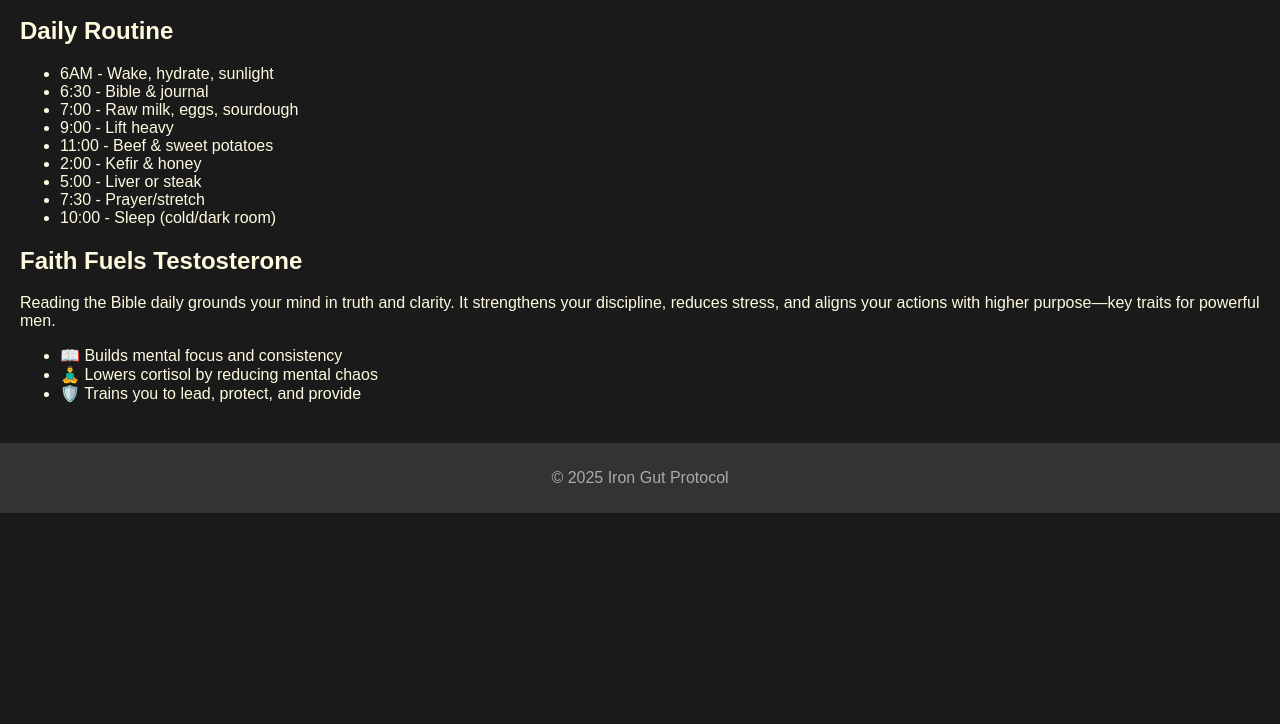
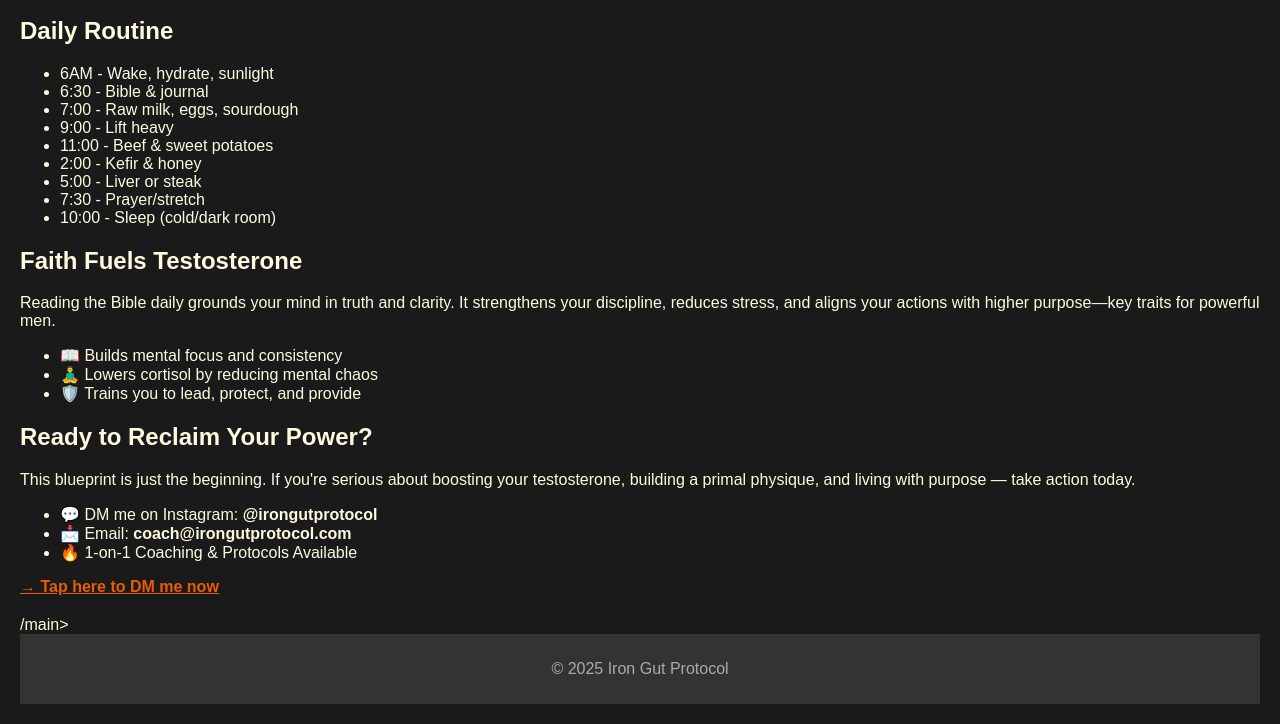
Before and after one commit to irongutprotocol/testosterone-blueprint, a plain HTML site: page index.html in a window 1280 px wide. Shown: the part 547-1271 px from the top of the page. Before the commit the page ends 1060 px from the top, so only its background shows below. Drawn offline with Linux system fonts and the light colour scheme.

Commit message:
Update index.html

```diff
--- a/index.html
+++ b/index.html
@@ -59,7 +59,17 @@
     <li>🛡️ Trains you to lead, protect, and provide</li>
   </ul>
 </section>
-</main>
+<section>
+  <h2>Ready to Reclaim Your Power?</h2>
+  <p>This blueprint is just the beginning. If you're serious about boosting your testosterone, building a primal physique, and living with purpose — take action today.</p>
+  <ul>
+    <li>💬 DM me on Instagram: <strong>@irongutprotocol</strong></li>
+    <li>📩 Email: <strong>coach@irongutprotocol.com</strong></li>
+    <li>🔥 1-on-1 Coaching & Protocols Available</li>
+  </ul>
+  <p><a href="https://instagram.com/irongutprotocol" target="_blank" style="color: #e85d04; font-weight: bold;">→ Tap here to DM me now</a></p>
+</section>
+/main>
   <footer>
     <p>&copy; 2025 Iron Gut Protocol</p>
   </footer>
```
